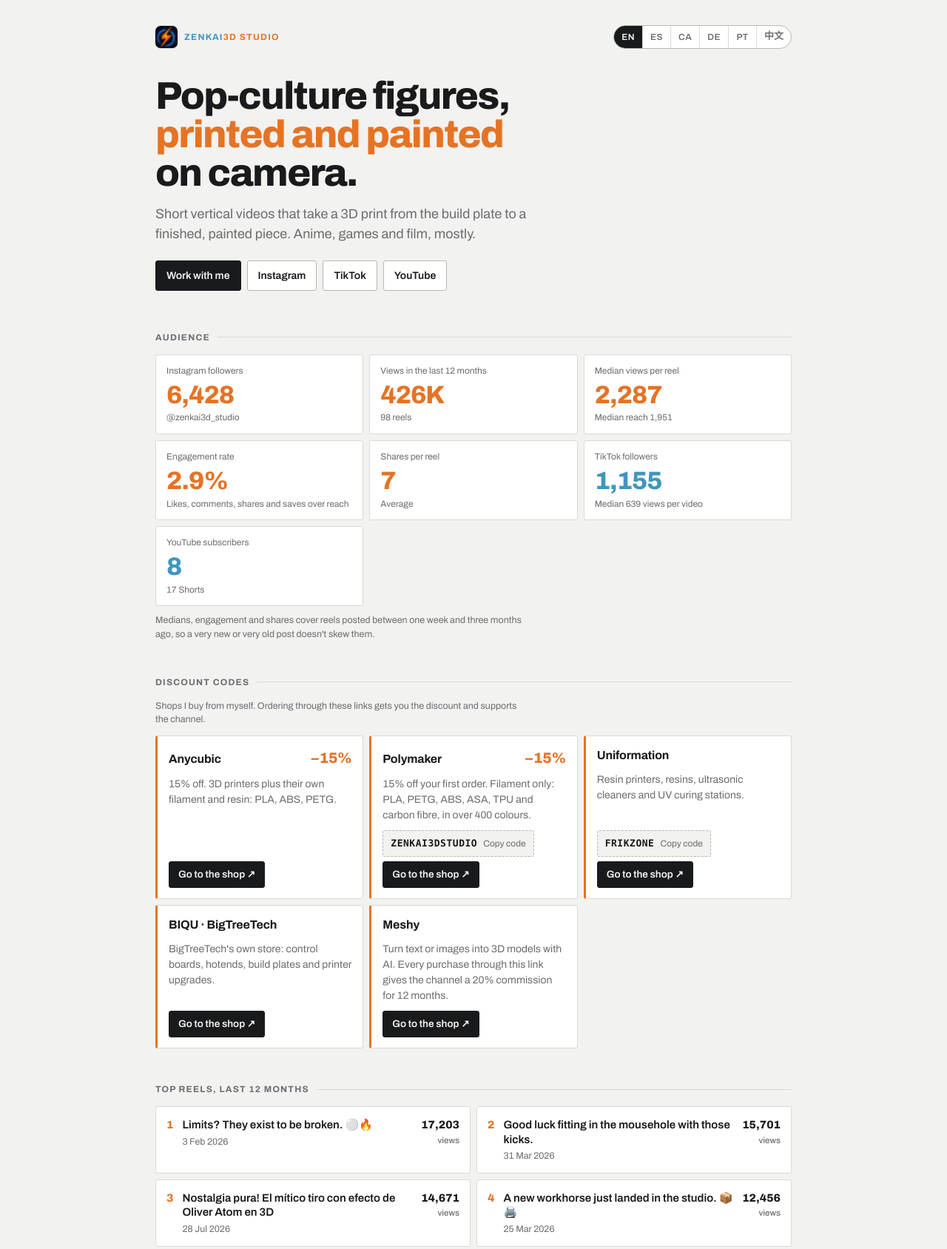
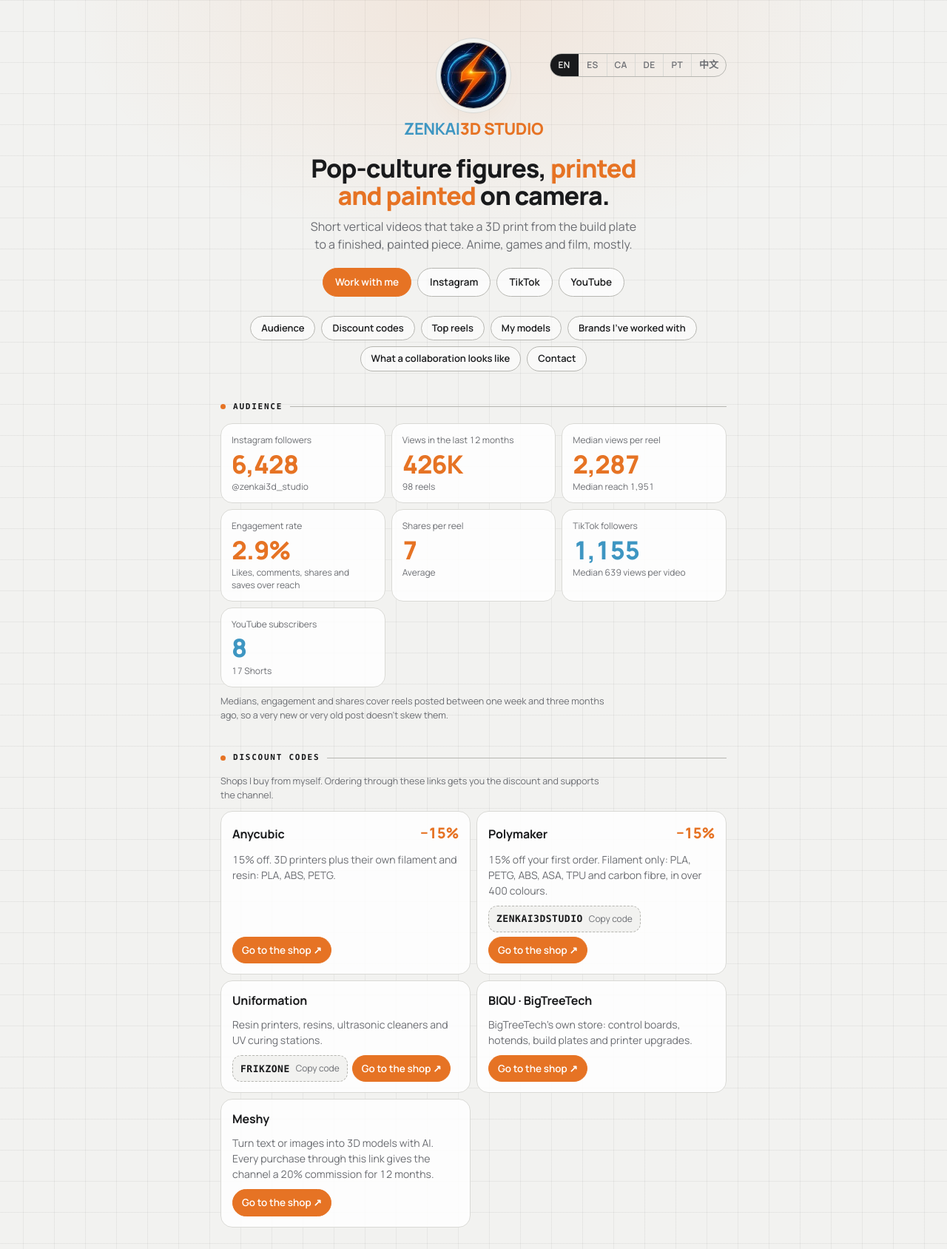
Before and after one commit to zenkai3dstudio/mediakit, a plain HTML site: page index.html in a window 1280 px wide. Shown: the top 1688 px of the page at 74% size. Drawn offline with Linux system fonts and the light colour scheme.

Commit message:
Mediakit: arreglat; codis de descompte en segon lloc amb entrada escalonada

```diff
--- a/index.html
+++ b/index.html
@@ -13,7 +13,7 @@
 <link rel="apple-touch-icon" href="icona.jpg">
 <link rel="preconnect" href="https://fonts.googleapis.com">
 <link rel="preconnect" href="https://fonts.gstatic.com" crossorigin>
-<link href="https://fonts.googleapis.com/css2?family=Archivo:wght@400;500;600;700;800&display=swap" rel="stylesheet">
+<link href="https://fonts.googleapis.com/css2?family=Manrope:wght@400;500;600;700;800&display=swap" rel="stylesheet">
 <style>
 :root{
   --paper:#F2F2F0; --surface:#FFFFFF; --ink:#191A1C; --ink-soft:#6B6D72;
@@ -32,7 +32,7 @@
 }
 *{box-sizing:border-box}
 html,body{margin:0;padding:0}
-body{background:var(--paper);color:var(--ink);font-family:"Archivo","Helvetica Neue",Arial,sans-serif;
+body{background:var(--paper);color:var(--ink);font-family:"Manrope","Avenir Next","Segoe UI Variable",system-ui,sans-serif;
   font-size:15px;line-height:1.5;font-variant-numeric:tabular-nums;-webkit-font-smoothing:antialiased}
 [hidden]{display:none!important}
 a{color:inherit}
@@ -192,6 +192,87 @@ footer{margin-top:40px;font-size:12px;color:var(--ink-soft)}
 .cases .s{font-size:12.5px;color:var(--ink-soft)}
 .cases .v{margin-top:8px;font-size:clamp(22px,4vw,28px);font-weight:800;letter-spacing:-.03em;line-height:1}
 .cases .v small{display:block;font-size:12px;font-weight:500;letter-spacing:0;color:var(--ink-soft);margin-top:4px}
+
+/* ---------- Estil «link in bio»: columna centrada, quadrícula suau, píndoles i títols en monoespai.
+   Mateixos colors de sempre (paper, ink, taronja i blau de marca). ---------- */
+:root{--r:16px;--mono:ui-monospace,SFMono-Regular,Menlo,Consolas,monospace;--grid:rgba(25,26,28,.055);--glow:rgba(230,115,36,.10)}
+@media (prefers-color-scheme: dark){:root:not([data-theme="light"]){--grid:rgba(255,255,255,.045);--glow:rgba(230,115,36,.13)}}
+:root[data-theme="dark"]{--grid:rgba(255,255,255,.045);--glow:rgba(230,115,36,.13)}
+body{min-height:100vh;
+  background-color:var(--paper);
+  background-image:radial-gradient(760px 460px at 50% 0,var(--glow),transparent 72%),
+    linear-gradient(var(--grid) 1px,transparent 1px),linear-gradient(90deg,var(--grid) 1px,transparent 1px);
+  background-size:auto,42px 42px,42px 42px;background-position:0 0,center top,center top}
+.wrap{max-width:720px;padding:0 18px 64px}
+
+header{position:relative;padding:58px 0 4px;text-align:center}
+.brandbar{flex-direction:column;justify-content:center;gap:12px}
+.brandmark{width:88px;height:88px;border-radius:50%;box-shadow:0 0 0 1px var(--line-strong),0 0 0 6px var(--paper),0 0 0 7px var(--line),0 14px 34px -10px var(--glow)}
+.brandname{font-size:22px;font-weight:800;letter-spacing:-.02em;text-transform:none}
+.lang{position:absolute;top:14px;right:0;margin:0;order:0;border-radius:999px;background:transparent}
+@media(max-width:560px){
+  .lang{position:static;order:-1;width:auto;margin:0 auto 18px;justify-content:center}
+  .lang button{flex:none;padding:6px 10px}
+  header{padding-top:22px}}
+h1{font-size:clamp(23px,5.4vw,34px);letter-spacing:-.03em;line-height:1.08;margin:18px auto 0;max-width:20ch}
+.lede{margin:12px auto 0;font-size:clamp(14.5px,2vw,16px);max-width:46ch}
+.cta{justify-content:center;margin:20px 0 0}
+.btn{border-radius:999px;padding:8px 16px;font-size:13.5px;background:color-mix(in srgb,var(--surface) 70%,transparent);border-color:var(--line-strong)}
+.btn.primary{background:var(--brand-orange);border-color:var(--brand-orange);color:#fff}
+.btn.primary:hover{opacity:1;filter:brightness(1.07)}
+
+.jump{display:flex;flex-wrap:wrap;justify-content:center;gap:8px;margin:22px 0 0}
+.jump a{font-size:13px;font-weight:600;text-decoration:none;padding:6px 14px;border-radius:999px;
+  border:1px solid var(--line-strong);background:color-mix(in srgb,var(--surface) 55%,transparent);color:var(--ink);transition:border-color .15s,transform .15s}
+.jump a:hover{border-color:var(--ink);transform:translateY(-1px)}
+
+section{padding-top:40px;scroll-margin-top:14px}
+h2{font-family:var(--mono);font-size:11px;font-weight:700;letter-spacing:.16em;color:var(--ink);margin:0 0 14px}
+h2::after{background:var(--line-strong)}
+h2::before{content:"";width:7px;height:7px;border-radius:50%;background:var(--brand-orange);flex:none}
+
+.stat,.reels a,.offer div,.contact,.pub>div,.cases a,.affc,.prof a,.peca,.state{
+  border-radius:var(--r);background:color-mix(in srgb,var(--surface) 82%,transparent);
+  border:1px solid var(--line);box-shadow:0 1px 0 rgba(255,255,255,.04) inset}
+.offer div,.affc,.prof a,.peca{border-left:1px solid var(--line)}
+.prof a:hover,.reels a:hover,.cases a:hover,.stat:hover,.peca:hover{border-color:var(--line-strong)}
+.cases a{border-top:1px solid var(--line)}
+.cases a:hover{border-top-color:var(--line-strong)}
+.prof a.menor{border-left-color:var(--line)}
+.prof a.destacat{border-left-width:1px;border-color:var(--brand-blue)}
+.contact{border-color:var(--ink)}
+.chips li{border-radius:999px;background:color-mix(in srgb,var(--surface) 70%,transparent)}
+.code{border-radius:12px}
+.affc .btn{border-radius:999px}
+.reels a::before{font-family:var(--mono);font-size:13px}
+.pub li i{height:5px;border-radius:3px}
+
+/* les figures: foto arrodonida i més grossa, com una icona d'app */
+.peca{padding:12px 14px 12px 12px;gap:15px}
+.peca img{width:84px;border-radius:16px;box-shadow:0 0 0 1px var(--line)}
+.peca .capfoto{width:84px;height:125px;border-radius:16px}
+.peca .d b{font-size:16px}
+.peca .on a{font-size:11.5px;padding:4px 10px}
+@media(max-width:380px){.peca img,.peca .capfoto{width:64px}.peca .capfoto{height:95px}}
+
+footer{text-align:center;font-family:var(--mono);font-size:11px;letter-spacing:.04em;margin-top:46px}
+
+@media(prefers-reduced-motion:no-preference){
+  header>*,section{animation:puja .55s cubic-bezier(.2,.7,.2,1) both}
+  section:nth-of-type(2){animation-delay:.05s}section:nth-of-type(3){animation-delay:.1s}section:nth-of-type(4){animation-delay:.15s}
+  @keyframes puja{from{opacity:0;transform:translateY(10px)}to{opacity:1;transform:none}}}
+
+/* codis de descompte: entren desenfocats i escalonats quan s'arriba a la secció, i s'aixequen en passar-hi */
+.affc{transition:transform .25s cubic-bezier(.2,.7,.2,1),border-color .2s,box-shadow .25s}
+.affc:not(.in){opacity:0}
+.affc.in{animation:revela .75s cubic-bezier(.2,.7,.2,1) backwards;animation-delay:calc(var(--i,0)*110ms)}
+.affc.in:hover{transform:translateY(-4px);border-color:var(--brand-orange);box-shadow:0 18px 36px -20px var(--glow),0 0 0 1px var(--brand-orange)}
+.affc .pct{transition:transform .25s}
+.affc.in:hover .pct{transform:scale(1.12)}
+.code{transition:transform .15s,border-color .2s,background .2s}
+.code:active{transform:scale(.96)}
+@keyframes revela{from{opacity:0;filter:blur(12px);transform:translateY(18px) scale(.95)}to{opacity:1;filter:blur(0);transform:none}}
+@media(prefers-reduced-motion:reduce){.affc:not(.in){opacity:1}.affc.in{animation:none}.affc.in:hover{transform:none}}
 </style>
 </head>
 <body>
@@ -219,6 +300,8 @@ footer{margin-top:40px;font-size:12px;color:var(--ink-soft)}
     <a class="btn" href="https://www.youtube.com/@zenkai3dstudio" target="_blank" rel="noopener">YouTube</a>
   </div>
 </header>
+
+<nav class="jump" id="jump" aria-label="Sections" hidden></nav>
 
 <p class="state" id="state" hidden></p>
 
@@ -261,13 +344,7 @@ footer{margin-top:40px;font-size:12px;color:var(--ink-soft)}
   <p class="prizes" id="prizes" hidden></p>
 </section>
 
-<section id="s-aff" hidden>
-  <h2 data-t="codes"></h2>
-  <p class="foot" style="margin:0 0 12px" data-t="codesHint"></p>
-  <div class="aff" id="aff"></div>
-</section>
-
-<section>
+<section id="s-collab">
   <h2 data-t="collab"></h2>
   <div class="offer">
     <div><h3 data-t="o1t"></h3><p data-t="o1"></p></div>
@@ -277,7 +354,7 @@ footer{margin-top:40px;font-size:12px;color:var(--ink-soft)}
   </div>
 </section>
 
-<section>
+<section id="s-contact">
   <h2 data-t="contact"></h2>
   <div class="contact">
     <p data-t="contactLine"></p>
@@ -687,10 +764,22 @@ function copiaVell(s) {
   } catch (e) {}
 }
 
+
+/* Salts ràpids: una píndola per cada secció que es veu, amb el títol que té. */
+function pintaNav() {
+  var nav = $("jump"); if (!nav) return;
+  var h = [];
+  Array.prototype.forEach.call(document.querySelectorAll("section[id]"), function (sec) {
+    if (sec.hidden) return;
+    var t2 = sec.querySelector("h2"); if (!t2 || !t2.textContent.trim()) return;
+    h.push('<a href="#' + sec.id + '">' + esc(t2.textContent.replace(/,.*$/, "")) + '</a>');
+  });
+  nav.innerHTML = h.join(""); nav.hidden = !h.length;
+}
 function canvia(l) {
   if (LANGS.indexOf(l) < 0) return;
   L = l; lsSet(KEY, l);
-  textos(); pinta(); pintaPerfils(); pintaAfiliats();
+  textos(); pinta(); pintaPerfils(); pintaAfiliats(); pintaNav();
 }
 Array.prototype.forEach.call($("lang").querySelectorAll("button"), function (b) {
   b.onclick = function () { canvia(b.dataset.l); };
@@ -719,7 +808,7 @@ json("dossier-config.json").then(function (c) { C = c; }, function () { C = null
   pintaPerfils(); pintaAfiliats();
   return json("dossier.json").then(function (d) {
     D = d;
-    pinta();
+    pinta(); pintaNav();
   });
 }).catch(function () { $("state").hidden = false; });
 </script>
```
